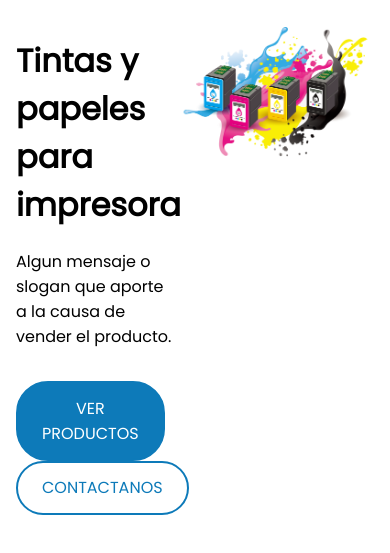
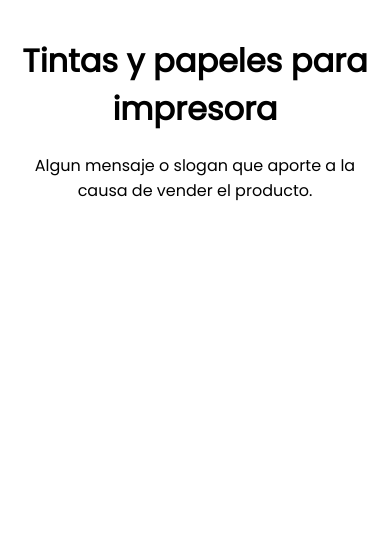
Before and after one commit to tommynueve/typ-website, a Gatsby site: page / in a window 390 px wide. Shown: the part 181-734 px from the top of the page. Built offline with nearby package versions, Linux system fonts and the light colour scheme; Gatsby itself is replaced by a stand-in of ours.

Commit message:
Added better responsivenes for the header

```diff
--- a/src/components/HeadingText.tsx
+++ b/src/components/HeadingText.tsx
@@ -1,25 +1,30 @@
 import React from 'react';
 import styled from 'styled-components';
+
 import MainButton from './MainButton';
 
 const Container = styled.div`
-  max-width: 45%;
+  display: block;
 `;
 
 const TitleText = styled.p`
   font-size: 2rem;
   font-weight: 900;
+  text-align: center;
   @media screen and (min-width: 769px) {
     font-size: 4rem;
     line-height: 4.5rem;
+    text-align: left;
   }
 `;
 
 const SubtitleText = styled.p`
   margin-top: 1.25rem;
   margin-bottom: 2rem;
+  text-align: center;
   @media screen and (min-width: 769px) {
     font-size: 1.5rem;
+    text-align: left;
   }
 `;
 
@@ -29,15 +34,21 @@ const ButtonsContainer = styled.div`
   }
 `;
 
-const HeadingText = () => {
+interface Props {
+  isMobile?: boolean;
+}
+
+const HeadingText: React.FC<Props> = ({ isMobile = false }) => {
   return (
     <Container>
       <TitleText>Tintas y papeles para impresora</TitleText>
       <SubtitleText>Algun mensaje o slogan que aporte a la causa de vender el producto.</SubtitleText>
-      <ButtonsContainer>
-        <MainButton>Ver Productos</MainButton>
-        <MainButton variant='secondary'>Contactanos</MainButton>
-      </ButtonsContainer>
+      {!isMobile && (
+        <ButtonsContainer>
+          <MainButton>Ver Productos</MainButton>
+          <MainButton variant='secondary'>Contactanos</MainButton>
+        </ButtonsContainer>
+      )}
     </Container>
   );
 };
--- a/src/components/MainButton.tsx
+++ b/src/components/MainButton.tsx
@@ -9,7 +9,10 @@ const Button = styled.button<{ variant: VariantType }>`
   color: ${({ variant, theme }) => (variant === 'primary' ? '#fff' : theme.main)};
   border: 2px solid ${({ theme }) => theme.main};
   border-radius: 2rem;
-  padding: 0.8rem 1.5rem;
+  padding: 0.5rem 0.5rem;
+  @media screen and (min-width: 769px) {
+    padding: 0.8rem 1.5rem;
+  }
 `;
 
 interface Props {
--- a/src/sections/Heading.tsx
+++ b/src/sections/Heading.tsx
@@ -22,10 +22,14 @@ const Logo = styled.img`
   top: -50px;
 `;
 
+const MainTextContainer = styled.div`
+  width: 45%;
+`;
+
 const MainImageContainer = styled.div`
   top: -5vw;
   position: relative;
-  max-width: 55%;
+  width: 55%;
 `;
 
 const HeadingMainContent = styled.div`
@@ -50,10 +54,18 @@ const Heading = () => {
       </NavbarContainer>
       <Logo src={logoImg} alt='logo typ' />
       <HeadingMainContent>
-        <HeadingText />
-        <MainImageContainer>
-          <img src={cartuchosImg} alt='imagen de cartuchos en la portada' width='100%' />
-        </MainImageContainer>
+        {!isMobile ? (
+          <>
+            <MainTextContainer>
+              <HeadingText />
+            </MainTextContainer>
+            <MainImageContainer>
+              <img src={cartuchosImg} alt='imagen de cartuchos en la portada' width='100%' />
+            </MainImageContainer>
+          </>
+        ) : (
+          <HeadingText isMobile />
+        )}
       </HeadingMainContent>
     </header>
   );
```
